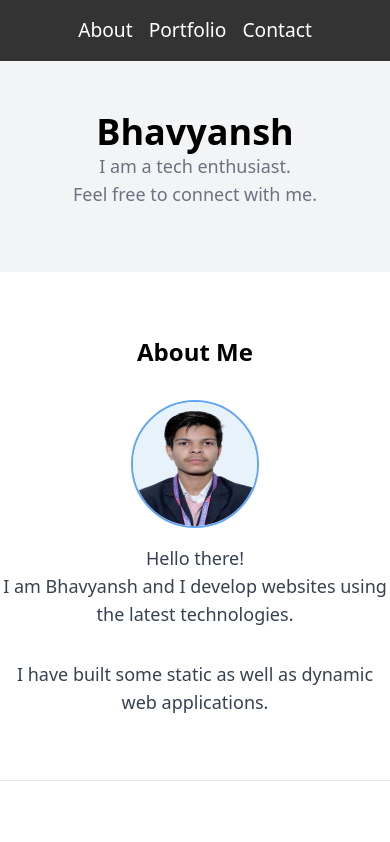
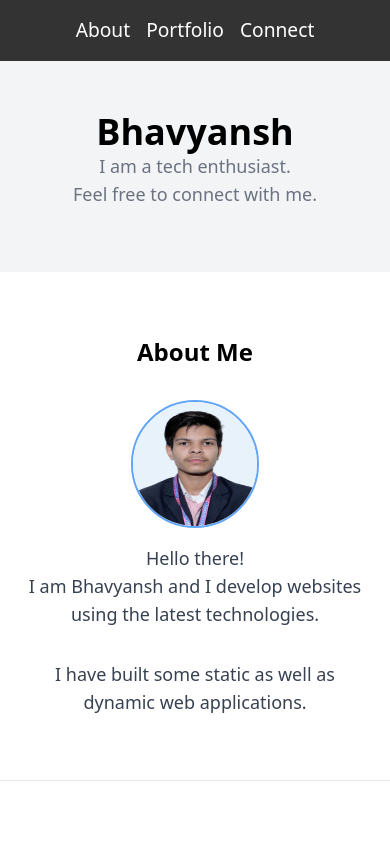
Before and after one commit to bhavyansh001/portfolio, a plain HTML site: page index.html in a window 390 px wide. Shown: the top 842 px of the page. Drawn offline with nearby package versions, Linux system fonts and the light colour scheme.

Commit message:
Fixed responsiveness issue

```diff
--- a/assets/stylesheets/style.css
+++ b/assets/stylesheets/style.css
@@ -1,3 +1,9 @@
+@media (max-width: 640px) {
+    #about {
+        padding-left: 20px; /* Adjust the left padding as needed */
+        padding-right: 20px; /* Adjust the right padding as needed */
+    }
+}
  /* Custom styles for the navbar */
  .navbar {
     background-color: #333;
--- a/index.html
+++ b/index.html
@@ -14,7 +14,7 @@
             <ul>
                 <li><a href="#about">About</a></li>
                 <li><a href="#portfolio">Portfolio</a></li>
-                <li><a href="#contact">Contact</a></li>
+                <li><a href="#contact">Connect</a></li>
             </ul>
         </div>
     </nav><br><br>
```
